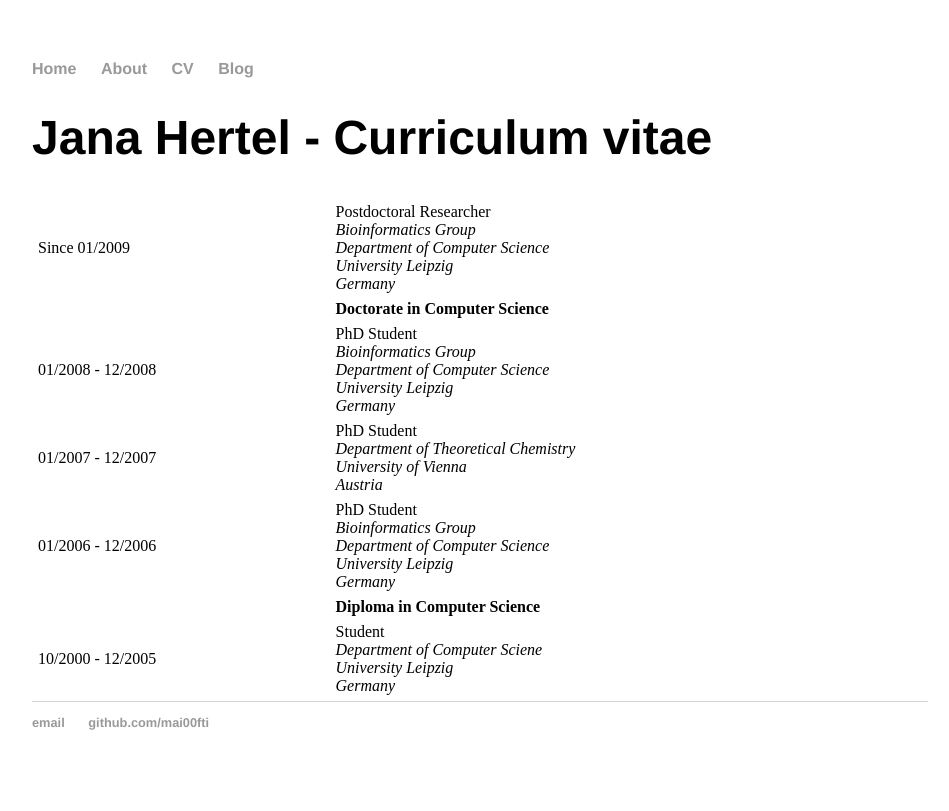
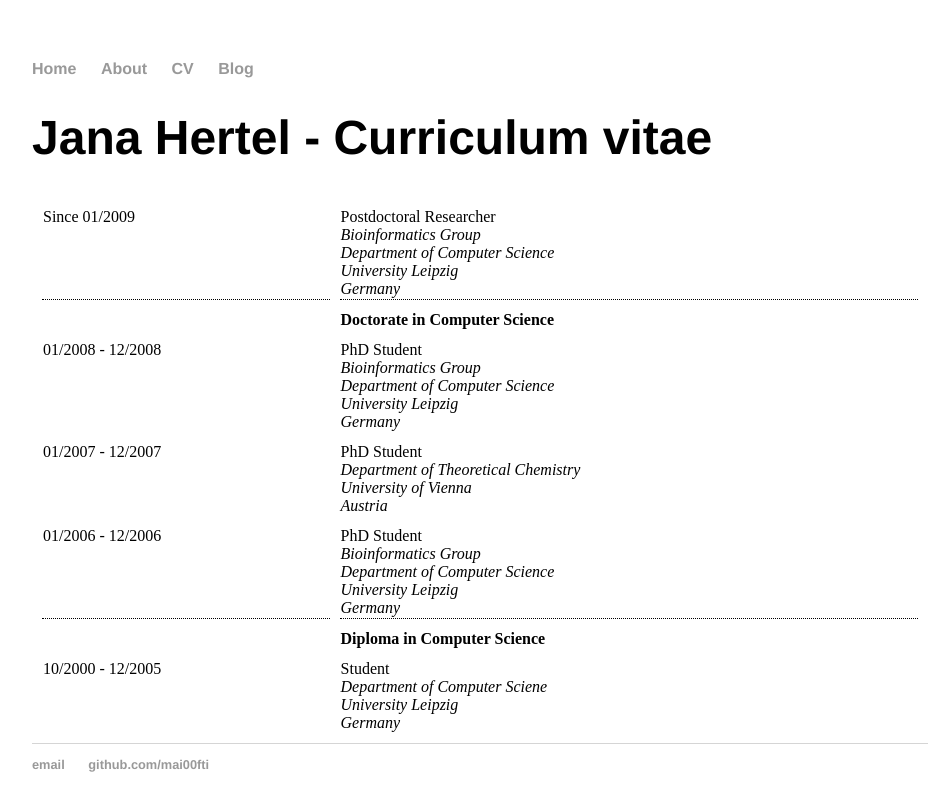
Before and after one commit to mai00fti/mai00fti.github.io, a Jekyll site: the page built from cv/index.html, in a window 1280 px wide. Shown: the top 811 px of the page, without its empty margins (160-1109 px from the left). Built offline with Jekyll 4.4.1, drawn with Linux system fonts in a browser that asks for light colours.

Commit message:
Update index.html

```diff
--- a/cv/index.html
+++ b/cv/index.html
@@ -5,10 +5,10 @@ title: Jana Hertel - Curriculum vitae
 
 <h1>{{ page.title }}</h1>
 
-<table width="100%" border="0" cellspacing="5">
+<table width="100%" border="0" cellspacing="10">
 	<tr>
-    	<td>Since 01/2009</td>
-        <td>
+    	<td valign="top" style="border-bottom:1px dotted black;">Since 01/2009</td>
+        <td style="border-bottom:1px dotted black;">
         	Postdoctoral Researcher<br />
             <i>Bioinformatics Group<br />
             Department of Computer Science<br />
@@ -19,7 +19,7 @@ title: Jana Hertel - Curriculum vitae
     	<td></td>
         <td><b>Doctorate in Computer Science</b></td>
     </tr><tr>
-        <td>01/2008 - 12/2008</td>
+        <td valign="top">01/2008 - 12/2008</td>
         <td>
         	PhD Student<br />
          	<i>Bioinformatics Group<br />
@@ -28,7 +28,7 @@ title: Jana Hertel - Curriculum vitae
             Germany</i>
         </td>
     </tr><tr>
-        <td>01/2007 - 12/2007</td>
+        <td valign="top">01/2007 - 12/2007</td>
         <td>
         	PhD Student<br />
             <i>Department of Theoretical Chemistry<br />
@@ -36,8 +36,8 @@ title: Jana Hertel - Curriculum vitae
             Austria</i>
         </td>
     </tr><tr>
-        <td>01/2006 - 12/2006</td>
-        <td>
+        <td valign="top" style="border-bottom:1px dotted black;">01/2006 - 12/2006</td>
+        <td style="border-bottom:1px dotted black;">
         	PhD Student<br />
          	<i>Bioinformatics Group<br />
             Department of Computer Science<br />
@@ -48,7 +48,7 @@ title: Jana Hertel - Curriculum vitae
     	<td></td>
         <td><b>Diploma in Computer Science</b></td>
     </tr><tr>
-    	<td>10/2000 - 12/2005</td>
+    	<td valign="top">10/2000 - 12/2005</td>
         <td>
         	Student<br />
         	<i>Department of Computer Sciene<br />
```
